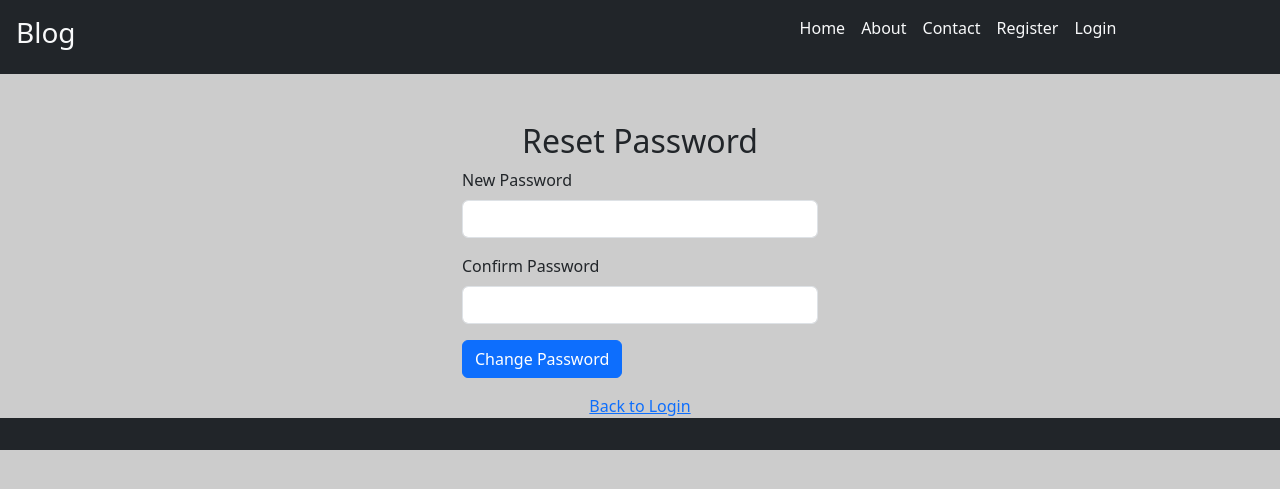
After one commit to jayapradaap/blog_application, a Django app: template blog/templates/reset_password.html in a window 1280 px wide. The commit adds this page. Shown: the top 489 px of the page. Run offline with Django 5.2, Linux system fonts and the light colour scheme; the template is opened without the code that fills it, so the values that code supplies are empty; some libraries are stand-ins or nearby versions.

Commit message:
This changes are related to reset_password functionality

```diff
--- a/blog/templates/includes/errors.html
+++ b/blog/templates/includes/errors.html
@@ -12,7 +12,7 @@
 
 <!--Non Field Errors-->
 {% for error in form.non_field_errors %}
-<div class="alert alert-danger">
+<div class="alert {% if error.tags == 'success' %} alert-success {% else %} alert-danger {% endif %}">
     <span class="text-danger">{{error}}</span>
 </div>
 {% endfor %}
@@ -20,8 +20,8 @@
 <!-- Success messages -->
  {% if messages %}
     {% for message in messages %}
-        <div class="alert alert-success">
-                <span class="text-success">{{message}}</span>
+        <div class="alert {% if message.tags == 'success' %} alert-success {% else %} alert-danger {% endif %}">
+                <span class="{% if message.tags == 'success' %}text-success {% else %} text-danger {% endif %}">{{message}}</span>
         </div>
     {% endfor %}
  {% endif %}
--- /dev/null
+++ b/blog/templates/reset_password.html
@@ -0,0 +1,29 @@
+{% extends "base.html" %}
+{% block content %}
+    <div class="container mt-5">
+        <div class="row d-flex justify-content-center">
+            <div class="col-md-4">
+                <h2 class="text-center">Reset Password</h2>
+                <div class="">
+                    <!--Error messages-->
+                    {% include 'includes/errors.html' %}
+                </div>
+                <form method="post">
+                    {% csrf_token %}
+                    <div class="mb-3">
+                        <label for="new_password" class="form-label">New Password</label>
+                        <input type="password" class="form-control" id="new_password" name="new_password" required>
+                    </div>
+                    <div class="mb-3">
+                        <label for="confirm_password" class="form-label">Confirm Password</label>
+                        <input type="password" class="form-control" id="confirm_password" name="confirm_password" required>
+                    </div>
+                    <button type="submit" class="btn btn-primary">Change Password</button>
+                </form>
+                <div class="text-center mt-3">
+                    <a href="{% url 'blog:login' %}">Back to Login</a>
+                </div>
+            </div>
+        </div>
+    </div>
+{% endblock %}
```
Also changed, not shown: blog/forms.py (+12 -0 lines), blog/views.py (+23 -4 lines).
